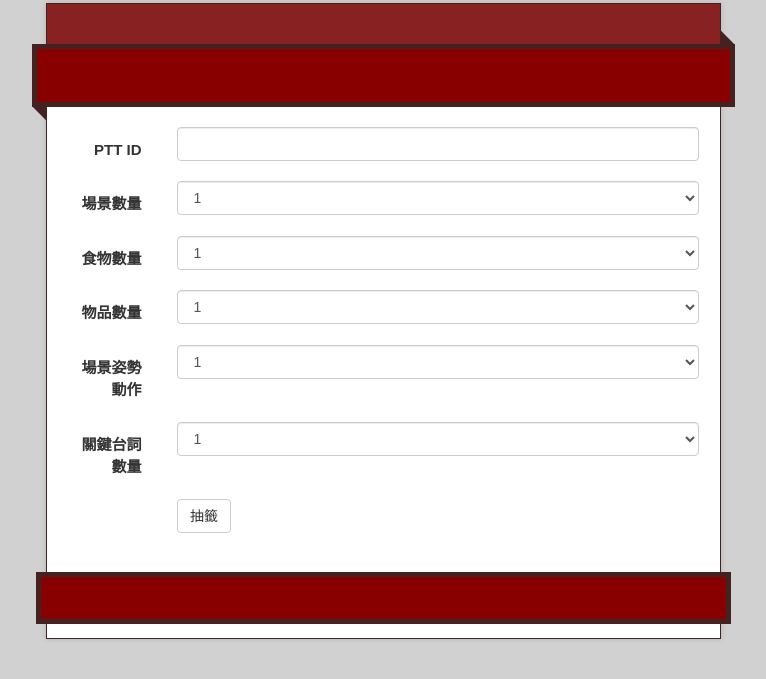
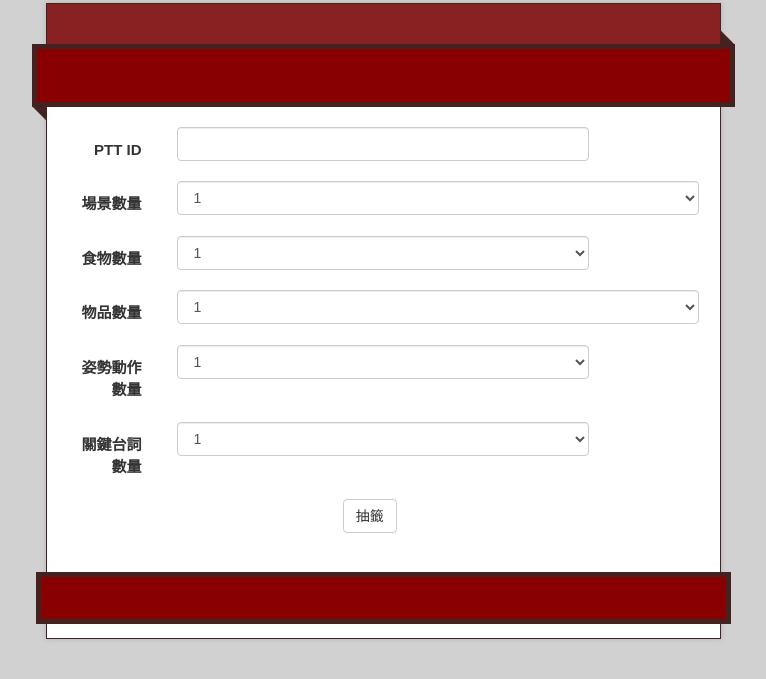
Before and after one commit to cameronmi/xmas, a plain HTML site: page index.html in a window 1280 px wide. Shown: the part 81-760 px from the top of the page, without its empty margins (257-1023 px from the left). Drawn offline with nearby package versions, Linux system fonts and the light colour scheme.

Commit message:
Update index.html

```diff
--- a/index.html
+++ b/index.html
@@ -49,8 +49,8 @@
 
         <form id='form' class="form-horizontal">
             <div class="form-group">
-              <label for="id" class="col-sm-2 control-label"> PTT ID </label>
-              <div class="col-sm-10">
+              <label for="id" class="col-sm-5 control-label"> PTT ID </label>
+              <div class="col-sm-8">
                 <input id="id" name="id" type="text" value="" class="form-control" />
               </div>
             </div>
@@ -69,8 +69,8 @@
             </div>
 
             <div class="form-group">
-              <label for="fn" class="col-sm-2 control-label"> 食物數量 </label>
-              <div class="col-sm-10">
+              <label for="fn" class="col-sm-5 control-label"> 食物數量 </label>
+              <div class="col-sm-8">
                 <select id="fn" name="fn" value=1 class='form-control'>
                   <option value=1> 1 </option>
                   <option value=2> 2 </option>
@@ -82,7 +82,7 @@
             </div>
 
             <div class="form-group">
-              <label for="in" class="col-sm-2 control-label"> 物品數量 </label>
+              <label for="in" class="col-sm-5 control-label"> 物品數量 </label>
               <div class="col-sm-10">
                 <select id="in" name="in" value=1 class='form-control'>
                   <option value=1> 1 </option>
@@ -95,8 +95,8 @@
             </div>
 
             <div class="form-group">
-              <label for="gn" class="col-sm-2 control-label"> 場景姿勢動作 </label>
-              <div class="col-sm-10">
+              <label for="gn" class="col-sm-5 control-label"> 姿勢動作數量 </label>
+              <div class="col-sm-8">
                 <select id="gn" name="gn" value=1 class='form-control'>
                   <option value=1> 1 </option>
                   <option value=2> 2 </option>
@@ -108,8 +108,8 @@
             </div>
 
             <div class="form-group">
-              <label for="ln" class="col-sm-2 control-label"> 關鍵台詞數量 </label>
-              <div class="col-sm-10">
+              <label for="ln" class="col-sm-5 control-label"> 關鍵台詞數量 </label>
+              <div class="col-sm-8">
                 <select id="ln" name="ln" value=1 class='form-control'>
                   <option value=1> 1 </option>
                   <option value=2> 2 </option>
@@ -121,7 +121,7 @@
             </div>
 
             <div class="form-group">
-              <div class="col-sm-offset-2 col-sm-10">
+              <div class="col-sm-offset-5 col-sm-8">
                 <button type="submit" class="btn btn-default">抽籤</button>
               </div>
             </div>
```
